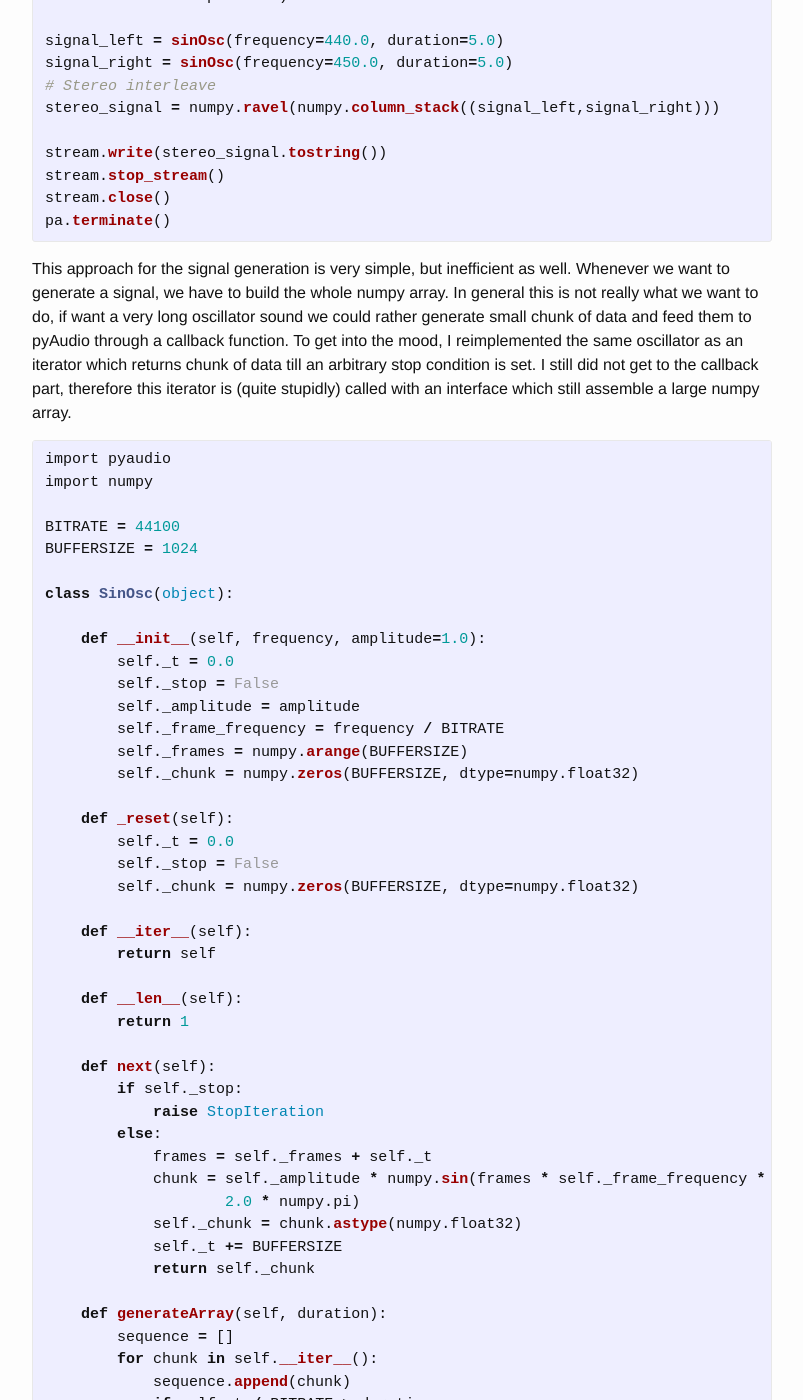
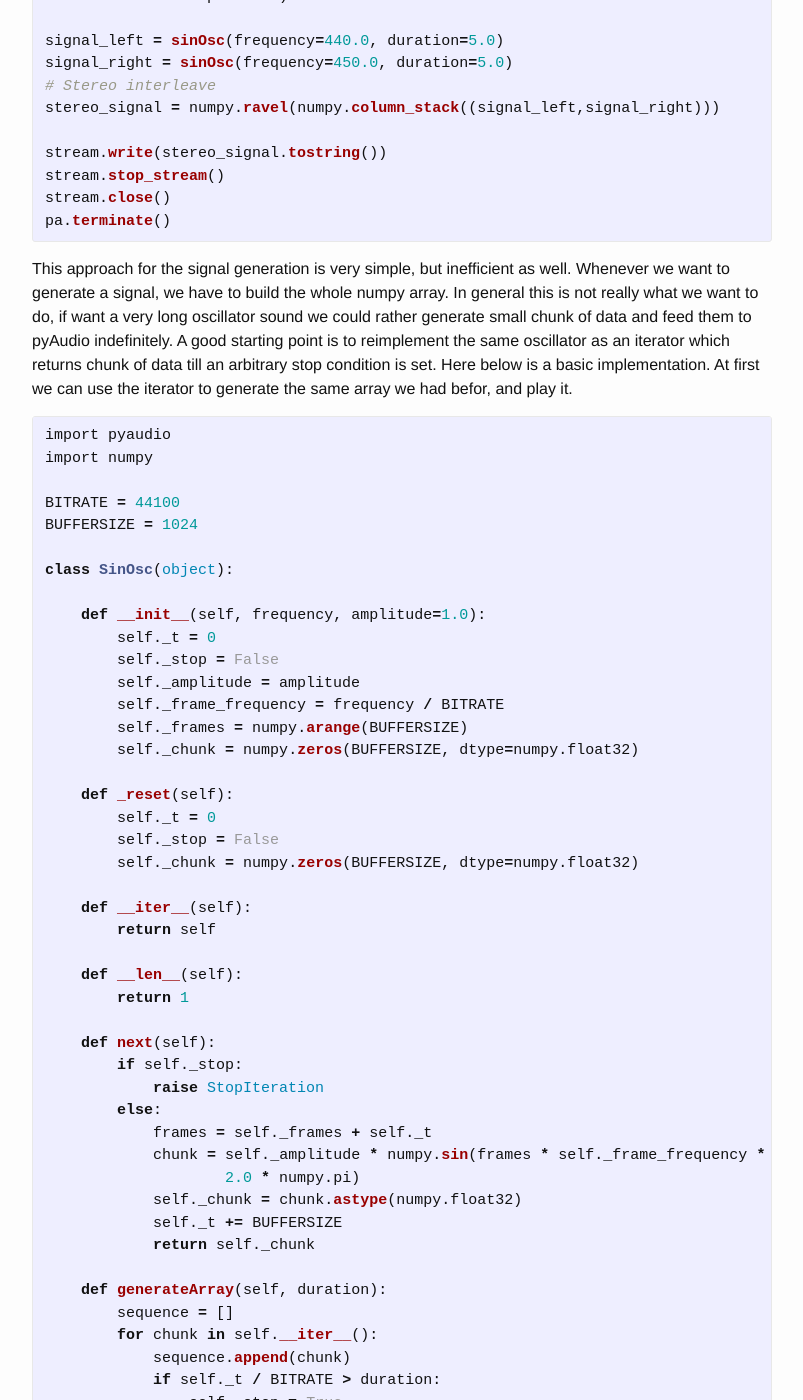
Before and after one commit to gpenazzi/gpenazzi.github.io, a Jekyll site: the page built from _posts/2017-02-12-babysteps-audio-with-python.markdown, in a window 1280 px wide and 1400 px high, scrolled down 1911 px. Shown: the whole window, without its empty margins (238-1041 px from the left). Built offline with Jekyll 4.4.1, drawn with Linux system fonts in a browser that asks for light colours; some of the changed text lies outside the part shown.

Commit message:
Added a snippet for infinite loop

```diff
--- a/_posts/2017-02-12-babysteps-audio-with-python.markdown
+++ b/_posts/2017-02-12-babysteps-audio-with-python.markdown
@@ -108,10 +108,10 @@ pa.terminate()
 This approach for the signal generation is very simple, but inefficient as well. Whenever
 we want to generate a signal, we have to build the whole numpy array. In general this is not
 really what we want to do, if want a very long oscillator sound we could rather generate small
-chunk of data and feed them to pyAudio through a callback function. To get into the mood, I
-reimplemented the same oscillator as an iterator which returns chunk of data till an arbitrary
-stop condition is set. I still did not get to the callback part, therefore this iterator is
-(quite stupidly) called with an interface which still assemble a large numpy array.
+chunk of data and feed them to pyAudio indefinitely. A good starting point is to
+reimplement the same oscillator as an iterator which returns chunk of data till an arbitrary
+stop condition is set. Here below is a basic implementation. At first we can use the iterator to
+generate the same array we had befor, and play it.
 
 {% highlight python %}
 import pyaudio
@@ -123,7 +123,7 @@ BUFFERSIZE = 1024
 class SinOsc(object):
 
     def __init__(self, frequency, amplitude=1.0):
-        self._t = 0.0
+        self._t = 0
         self._stop = False
         self._amplitude = amplitude
         self._frame_frequency = frequency / BITRATE
@@ -131,7 +131,7 @@ class SinOsc(object):
         self._chunk = numpy.zeros(BUFFERSIZE, dtype=numpy.float32)
 
     def _reset(self):
-        self._t = 0.0
+        self._t = 0
         self._stop = False
         self._chunk = numpy.zeros(BUFFERSIZE, dtype=numpy.float32)
 
@@ -176,5 +176,28 @@ pa.terminate()
 {% endhighlight %}
 
 The real body of the class is in the next() function, which provide the value returned by the
-iterator. Next, I'll have to find a way to define a callback which returns the chunks of data in a
-way that pyAudio can understad.
+iterator. Once we have the iterator, have an infinite play is a piece of cake. We can
+feed pyAudio chunk by chunk with a loop. The class definition is the same, but we call it in
+this way
+
+{% highlight python %}
+osc = SinOsc(440.0)
+
+pa = pyaudio.PyAudio()
+stream = pa.open(format=pyaudio.paFloat32,
+                 channels=1,
+                 rate=BITRATE,
+                 output=True)
+
+try:
+    for data in osc:
+        stream.write(data.tostring())
+except KeyboardInterrupt:
+    stream.stop_stream()
+    stream.close()
+    pa.terminate()
+    print('Audio terminated correctly')
+{% endhighlight %}
+
+This plays the sample indefinitely till we do not send an interrupt signal (CTRL-C on linux, for
+  example).
```
